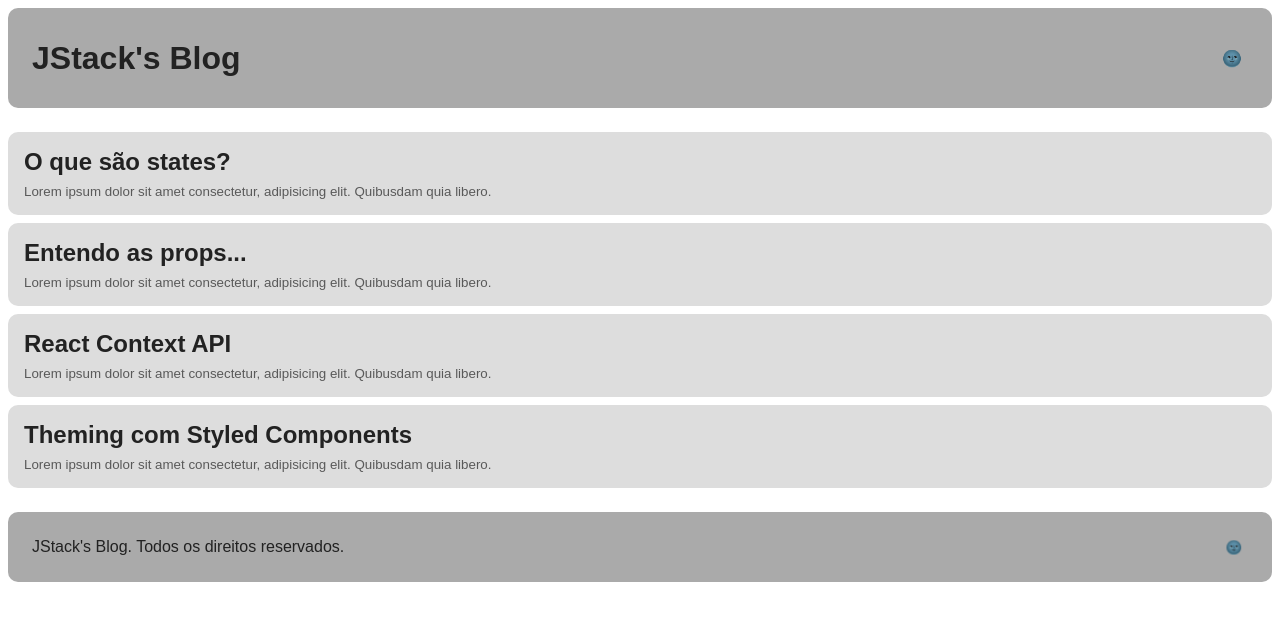
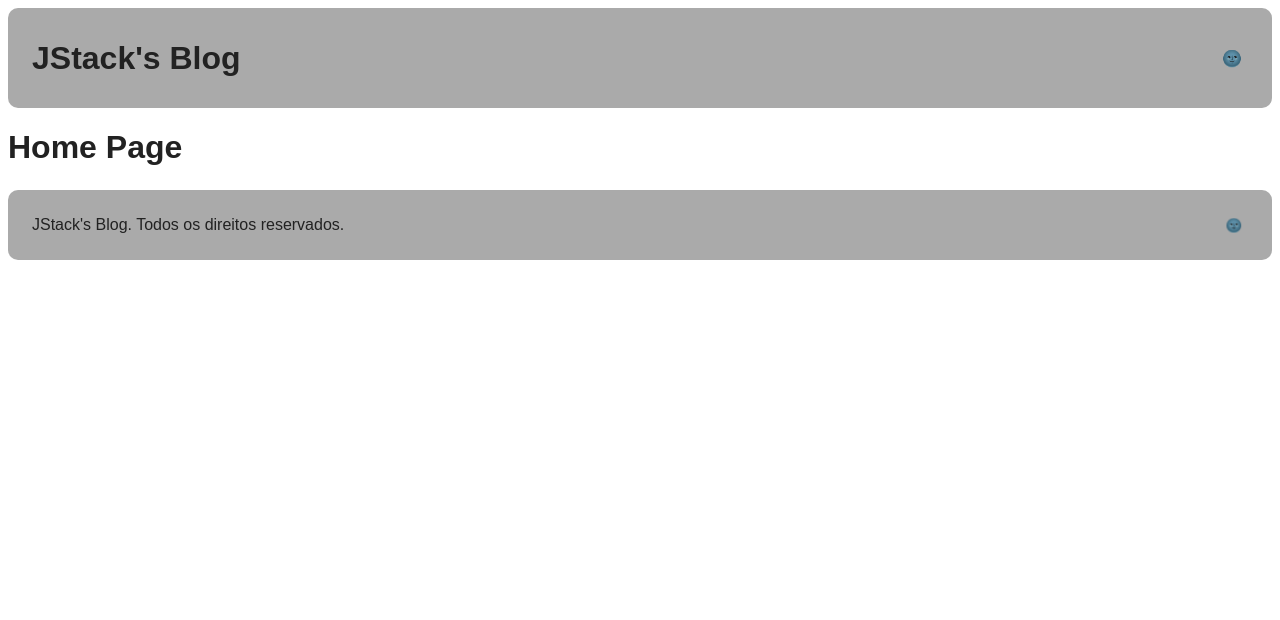
Before and after one commit to Vinnissaum/JStack, a React app in the folder jstack-styled-theming-base/: page / in a window 1280 px wide. Shown: the top 620 px of the page. Built offline with nearby package versions, Linux system fonts and the light colour scheme.

Commit message:
feat: setting react-router-dom

```diff
--- a/jstack-styled-theming-base/package.json
+++ b/jstack-styled-theming-base/package.json
@@ -27,6 +27,7 @@
     "prop-types": "^15.7.2",
     "react": "^17.0.2",
     "react-dom": "^17.0.2",
+    "react-router-dom": "5.3.0",
     "styled-components": "^5.3.0"
   }
 }
--- /dev/null
+++ b/jstack-styled-theming-base/src/Routes.js
@@ -0,0 +1,14 @@
+import React from 'react';
+import { Route, BrowserRouter } from 'react-router-dom';
+
+import Home from './pages/Home';
+import Posts from './pages/Posts';
+
+export default function Routes() {
+  return(
+    <BrowserRouter>
+      <Route path="/" component={Home}/>
+      <Route path="/posts" component={Posts}/>
+    </BrowserRouter>
+  );
+}
--- a/jstack-styled-theming-base/src/components/Layout/index.js
+++ b/jstack-styled-theming-base/src/components/Layout/index.js
@@ -1,14 +1,14 @@
 import React from 'react';
 
 import Header from '../Header';
-import PostsList from '../PostsList';
 import Footer from '../Footer';
+import Route from '../../Routes';
 
 export default function Layout() {
   return (
     <>
       <Header />
-      <PostsList />
+      <Route />
       <Footer />
     </>
   );
--- /dev/null
+++ b/jstack-styled-theming-base/src/pages/Home/index.js
@@ -0,0 +1,7 @@
+import React from 'react';
+
+export default function Home() {
+  return (
+    <h1>Home Page</h1>
+  );
+}
--- a/jstack-styled-theming-base/src/components/PostsList/index.js
+++ b/jstack-styled-theming-base/src/pages/Posts/index.js
@@ -5,7 +5,7 @@
 
 import posts from './posts';
 
-export default class PostsList extends React.Component {
+export default class Posts extends React.Component {
   render() {
     return (
      <Container>
--- a/jstack-styled-theming-base/webpack.config.js
+++ b/jstack-styled-theming-base/webpack.config.js
@@ -40,5 +40,6 @@
   },
   devServer: {
     port: 3000,
+    historyApiFallback: true
   }
 };
```
Also changed, not shown: jstack-styled-theming-base/src/pages/Posts/Post/index.js (renamed from jstack-styled-theming-base/src/components/PostsList/Post/index.js), jstack-styled-theming-base/src/pages/Posts/Post/styles.js (renamed from jstack-styled-theming-base/src/components/PostsList/Post/styles.js), jstack-styled-theming-base/src/pages/Posts/posts.js (renamed from jstack-styled-theming-base/src/components/PostsList/posts.js), jstack-styled-theming-base/src/pages/Posts/styles.js (renamed from jstack-styled-theming-base/src/components/PostsList/styles.js), 1 other file (tests, documents, lock files or other folders).
